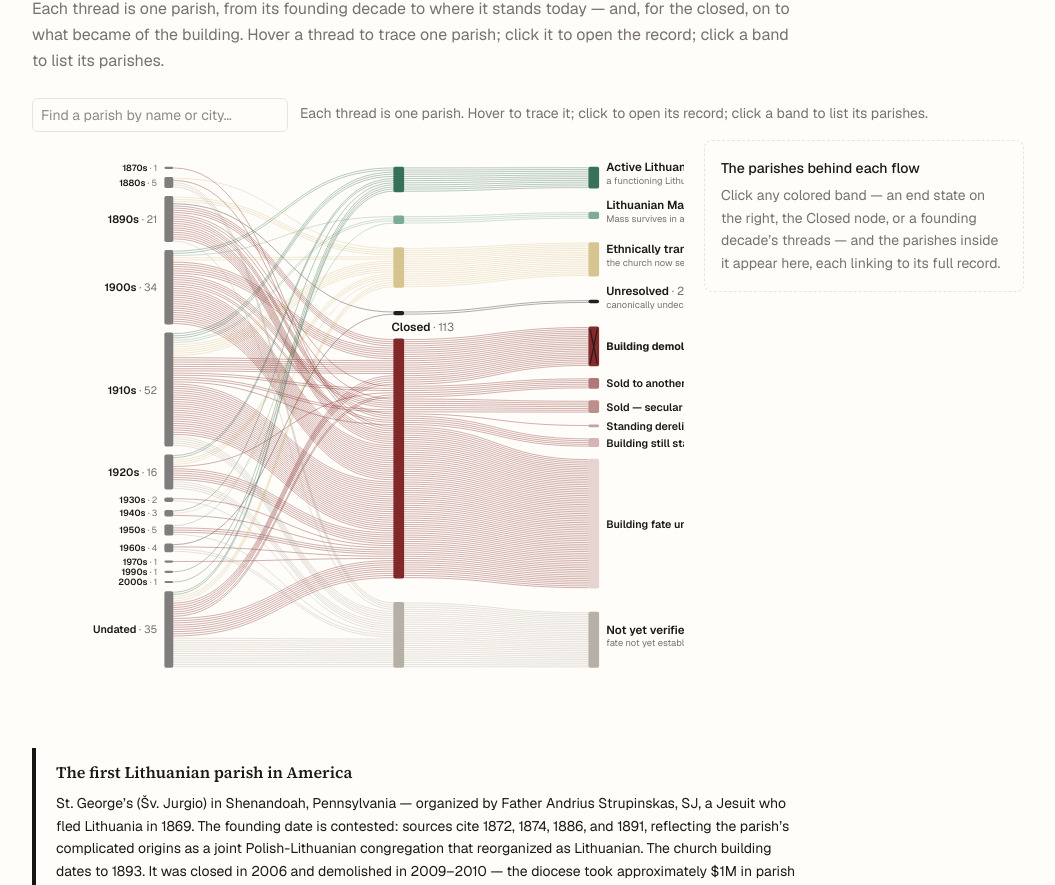
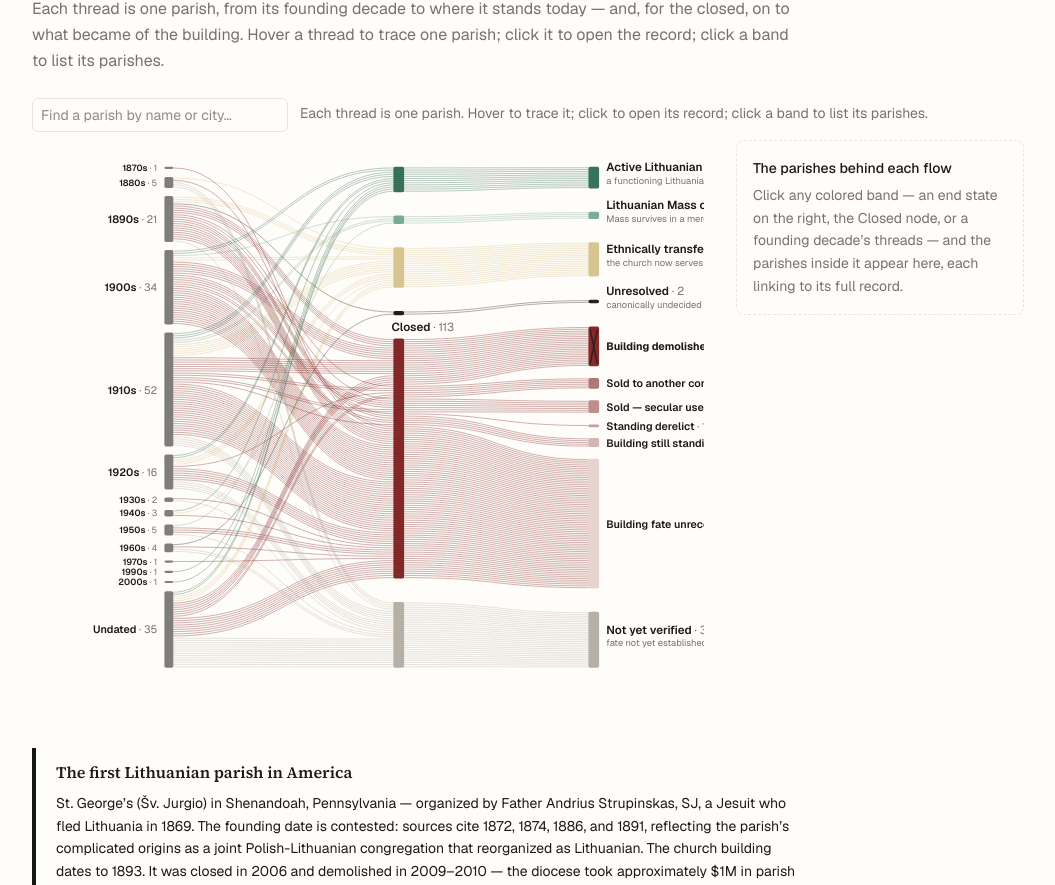
Before and after one commit to LietuvaAI/save-our-lithuanian-parishes, a Next.js app: page /history in a window 1280 px wide. Shown: the part 478-1363 px from the top of the page, without its empty margins (112-1167 px from the left). Built offline with nearby package versions, Linux system fonts and the light colour scheme.

Commit message:
Flow side panel: side-by-side only at xl, narrower panel, wider gutter
Below 1280px the member list sits under the chart at full width — the
panel can no longer crowd or overwrite the terminal labels at any
viewport.

Co-Authored-By: Claude Fable 5 <noreply@anthropic.com>

```diff
--- a/components/ParishThreads.tsx
+++ b/components/ParishThreads.tsx
@@ -383,8 +383,8 @@ export default function ParishThreads({
         </ul>
       )}
 
-      <div className="lg:flex lg:gap-5 lg:items-start">
-      <div className="overflow-x-auto lg:flex-1 lg:min-w-0">
+      <div className="xl:flex xl:gap-8 xl:items-start">
+      <div className="overflow-x-auto xl:flex-1 xl:min-w-0">
         <svg
           viewBox={`0 0 ${W} ${model.H}`}
           className="w-full h-auto"
@@ -592,7 +592,7 @@ export default function ParishThreads({
       </div>
 
       {/* ── Side panel: the parishes inside the clicked band ── */}
-      <aside className="mt-4 lg:mt-0 lg:w-80 lg:shrink-0 lg:sticky lg:top-4">
+      <aside className="mt-4 xl:mt-0 xl:w-72 xl:shrink-0 xl:sticky xl:top-4">
         {open ? (
           <div className="rounded-lg border border-rule overflow-hidden">
             <div className="flex items-center justify-between gap-3 px-4 py-2.5 border-b border-rule bg-foreground/[0.02]">
```
